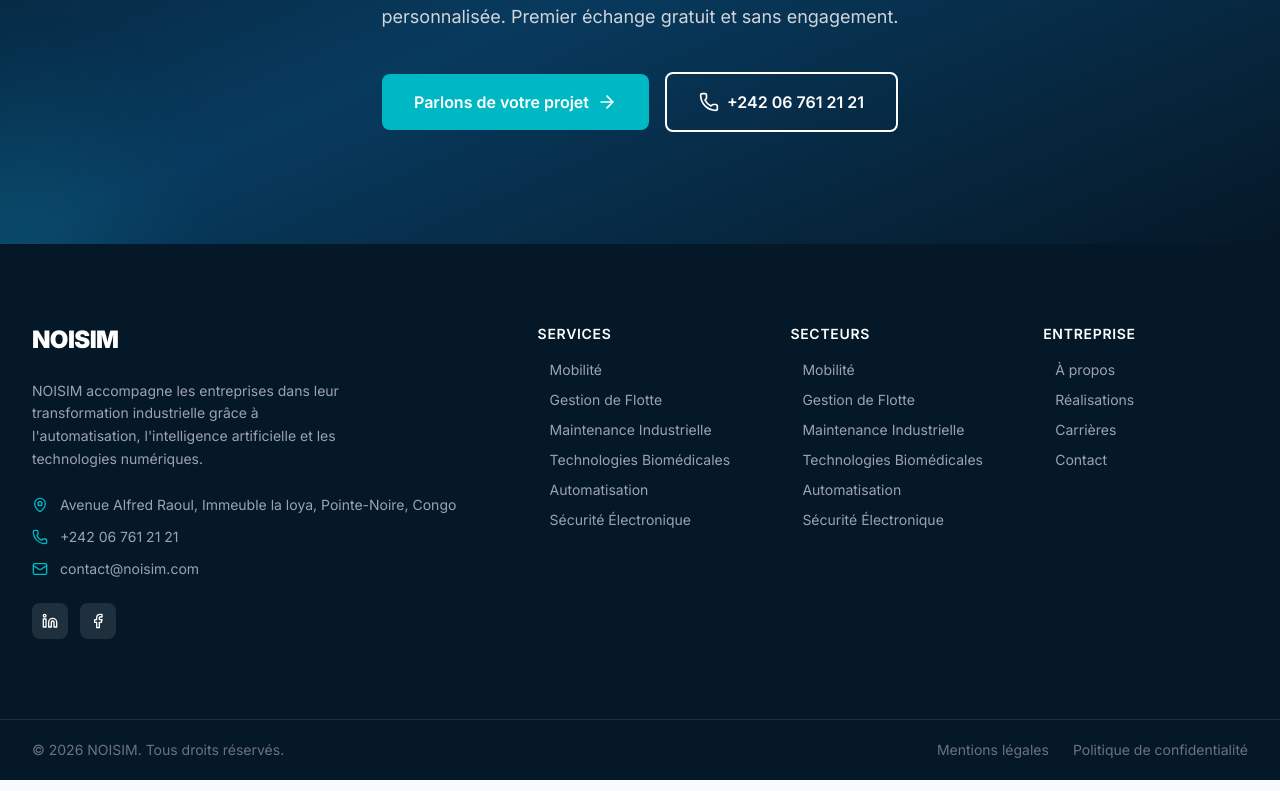
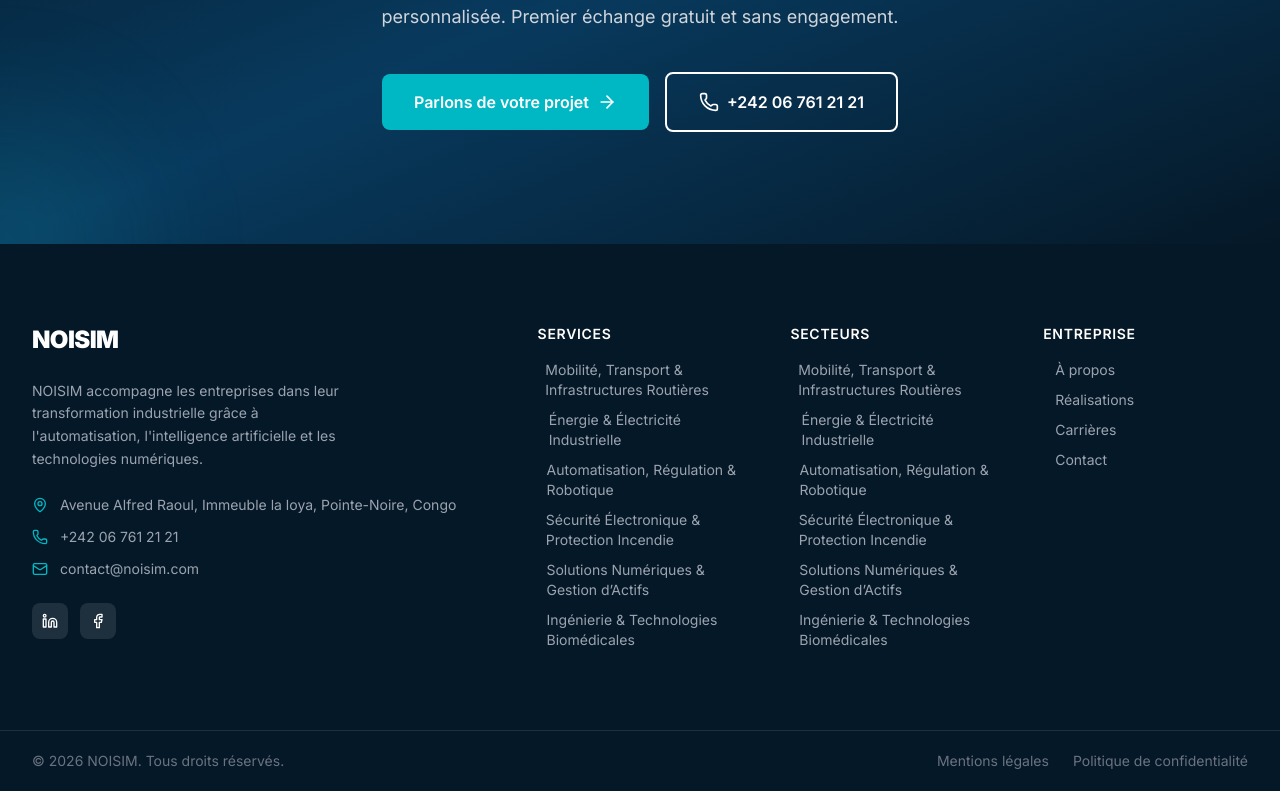
Before and after one commit to Tresor-Binks/noisim, a Next.js app: page / in a window 1280 px wide. Shown: the part 5133-5924 px from the top of the page. Built offline with nearby package versions, Linux system fonts and the light colour scheme.

Commit message:
rectifications services & secteurs footer

```diff
--- a/components/layout/Footer.tsx
+++ b/components/layout/Footer.tsx
@@ -5,23 +5,23 @@ const footerSections = [
   {
     title: 'Services',
     links: [
-       { label: 'Mobilité', href: '/services/mobilite-infrastructures-urbaines' },
-      { label: 'Gestion de Flotte', href: '/services/gestion-de-flotte' },
-      { label: 'Maintenance Industrielle', href: '/services/maintenance-industrielle-oil-gas' },
-      { label: 'Technologies Biomédicales', href: '/services/technologies-biomedicales' },
-      { label: 'Automatisation', href: '/services/automation-intelligence-artificielle' },
-      { label: 'Sécurité Électronique', href: '/services/securite-electronique-incendi' },
+       { label: 'Mobilité, Transport & Infrastructures Routières', href: '/services/mobilite-transport-infrastructures-routieres' },
+      { label: 'Énergie & Électricité Industrielle', href: '/services/energie-electricite-industrielle' },
+      { label: 'Automatisation, Régulation & Robotique', href: '/services/automatisation-regulation-robotique' },
+      { label: 'Sécurité Électronique & Protection Incendie', href: '/services/securite-electronique-protection-incendie' },
+      { label: 'Solutions Numériques & Gestion d’Actifs', href: '/services/solutions-numeriques-gestion-actifs' },
+      { label: 'Ingénierie & Technologies Biomédicales', href: '/services/ingenierie-technologies-biomedicales' },
     ],
   },
   {
     title: 'Secteurs',
     links: [
-      { label: 'Mobilité', href: '/services/mobilite-infrastructures-urbaines' },
-      { label: 'Gestion de Flotte', href: '/services/gestion-de-flotte' },
-      { label: 'Maintenance Industrielle', href: '/services/maintenance-industrielle-oil-gas' },
-      { label: 'Technologies Biomédicales', href: '/services/technologies-biomedicales' },
-      { label: 'Automatisation', href: '/services/automation-intelligence-artificielle' },
-      { label: 'Sécurité Électronique', href: '/services/securite-electronique-incendi' },
+      { label: 'Mobilité, Transport & Infrastructures Routières', href: '/services/mobilite-transport-infrastructures-routieres' },
+      { label: 'Énergie & Électricité Industrielle', href: '/services/energie-electricite-industrielle' },
+      { label: 'Automatisation, Régulation & Robotique', href: '/services/automatisation-regulation-robotique' },
+      { label: 'Sécurité Électronique & Protection Incendie', href: '/services/securite-electronique-protection-incendie' },
+      { label: 'Solutions Numériques & Gestion d’Actifs', href: '/services/solutions-numeriques-gestion-actifs' },
+      { label: 'Ingénierie & Technologies Biomédicales', href: '/services/ingenierie-technologies-biomedicales' },
     ],
   },
   {
```
